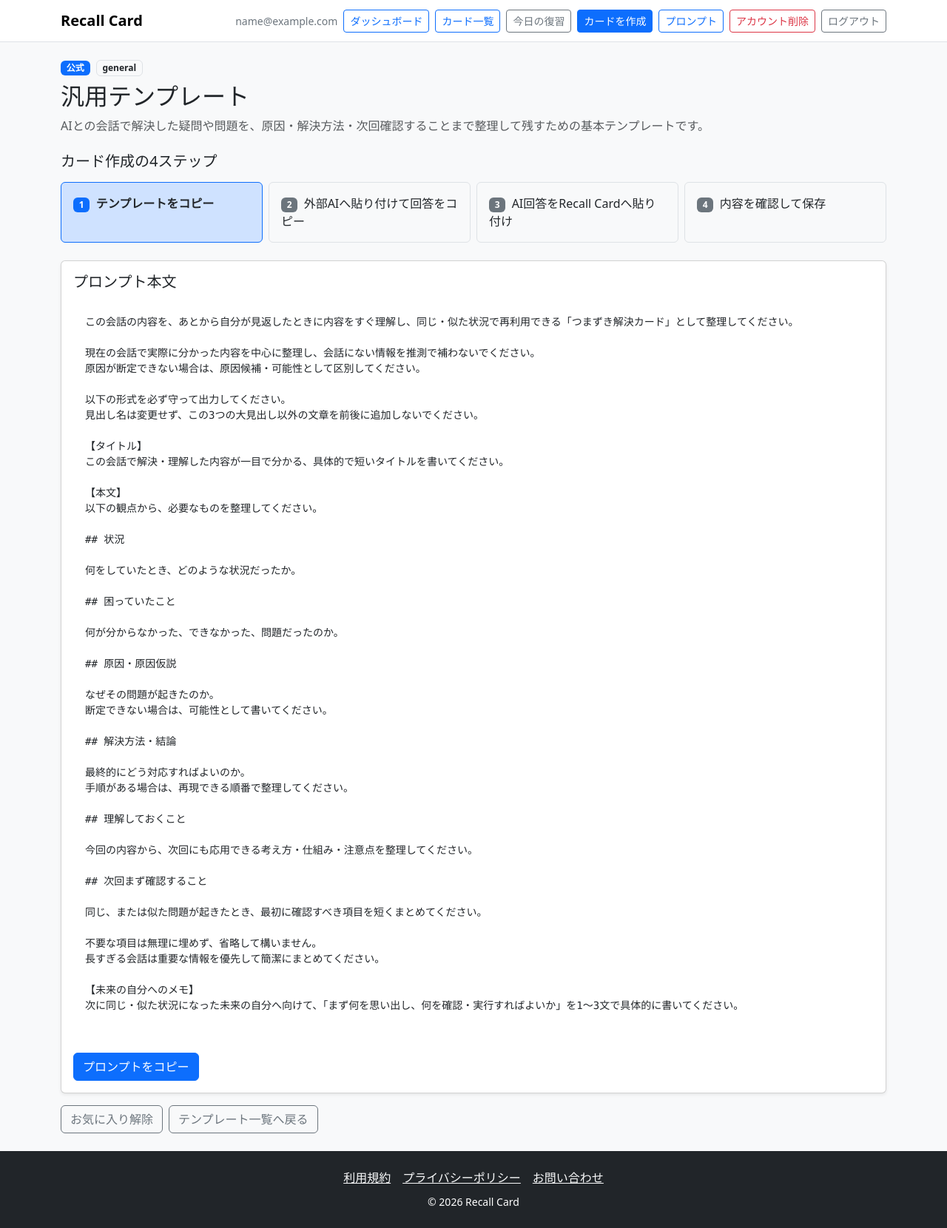
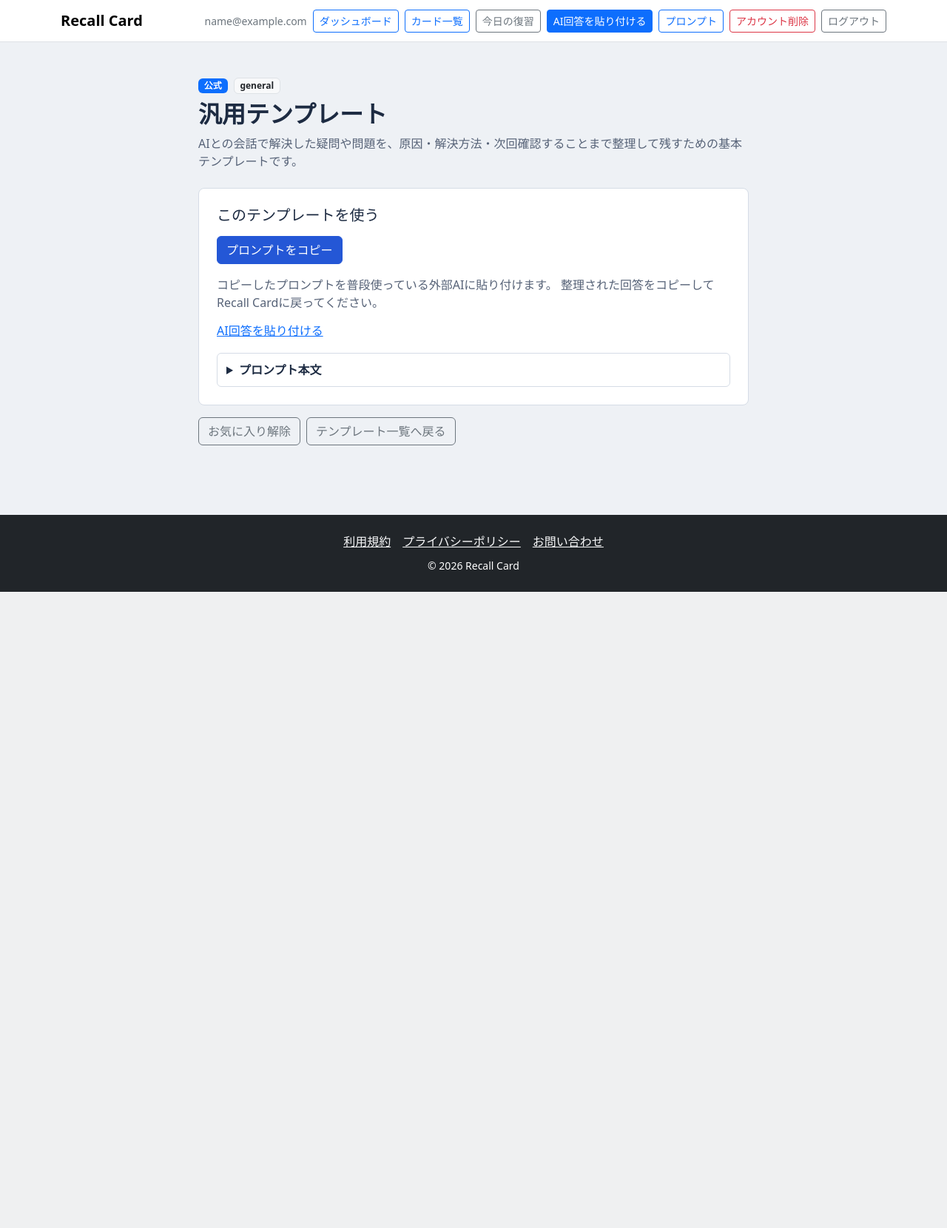
Before and after one commit to tm-snm/MyPortfolioApp, a Rails app: page /prompt_templates/1 in a window 1280 px wide. Shown: the whole page at 74% size. After the commit the page ends 800 px from the top, so only its background shows below. Run offline with Rails 7, Linux system fonts and the light colour scheme; a user stored in the database is signed in; data comes from the database, SQL or seed files in the repository; tables that the repository leaves empty hold one stand-in row (values such as "Sample post"); some libraries are stand-ins or nearby versions.

Commit message:
feat: #130 カード作成フローをリニューアル

```diff
--- a/app/assets/stylesheets/application.css
+++ b/app/assets/stylesheets/application.css
@@ -278,6 +278,72 @@ main[tabindex="-1"]:focus {
   color: #806000 !important;
 }
 
+main:has(.creation-page) {
+  background-color: #eef1f5;
+}
+
+.creation-page {
+  --creation-accent: #2457d6;
+  --creation-border: #d5dce6;
+  max-width: 48rem;
+  color: #1d2b42;
+}
+
+.creation-heading {
+  font-size: clamp(1.5rem, 4vw, 2rem);
+  font-weight: 700;
+}
+
+.creation-muted {
+  color: #566277;
+}
+
+.creation-surface {
+  background-color: #fff;
+  border: 1px solid var(--creation-border);
+  border-radius: 0.5rem;
+}
+
+.creation-page .btn-primary {
+  --bs-btn-bg: var(--creation-accent);
+  --bs-btn-border-color: var(--creation-accent);
+  --bs-btn-hover-bg: #1e49b5;
+  --bs-btn-hover-border-color: #1e49b5;
+  --bs-btn-active-bg: #183b94;
+  --bs-btn-active-border-color: #183b94;
+  --bs-btn-disabled-bg: var(--creation-accent);
+  --bs-btn-disabled-border-color: var(--creation-accent);
+}
+
+.creation-page .form-control:not([aria-invalid="true"]) {
+  border-color: #7f8ba0;
+}
+
+.creation-disclosure {
+  border: 1px solid var(--creation-border);
+  border-radius: 0.375rem;
+  padding-inline: 0.75rem;
+  overflow-wrap: anywhere;
+}
+
+.creation-disclosure > summary {
+  align-content: center;
+  min-height: 2.75rem;
+  font-weight: 600;
+  cursor: pointer;
+}
+
+.creation-disclosure[open] {
+  padding-bottom: 0.75rem;
+}
+
+.creation-page .prompt-template-content {
+  white-space: pre-wrap;
+  overflow-wrap: anywhere;
+  background-color: #f5f6f8;
+  border-radius: 0.375rem;
+}
+
 @media (prefers-reduced-motion: reduce) {
   html {
     scroll-behavior: auto;
--- a/app/javascript/controllers/clipboard_controller.js
+++ b/app/javascript/controllers/clipboard_controller.js
@@ -1,8 +1,12 @@
 import { Controller } from "@hotwired/stimulus";
 
 export default class extends Controller {
-  static targets = ["source", "message", "guidance", "button"];
+  static targets = ["source", "message", "guidance", "button", "manualPanel"];
   static values = { usageUrl: String };
+
+  connect() {
+    this.buttonTarget.hidden = false;
+  }
 
   async copy() {
     if (this.copying) return;
@@ -26,6 +30,7 @@ export default class extends Controller {
       this.messageTarget.classList.remove("text-success", "text-warning");
       this.messageTarget.classList.add("text-danger");
       this.buttonTarget.textContent = "コピーを再試行";
+      if (this.hasManualPanelTarget) this.manualPanelTarget.open = true;
 
       this.showGuidance();
     } finally {
@@ -35,7 +40,7 @@ export default class extends Controller {
   }
 
   showGuidance() {
-    this.guidanceTarget.classList.remove("d-none");
+    if (this.hasGuidanceTarget) this.guidanceTarget.classList.remove("d-none");
   }
 
   async recordUsage() {
@@ -52,7 +57,7 @@ export default class extends Controller {
         credentials: "same-origin",
       });
 
-      if (!response.ok) throw new Error("Failed to record template usage");
+      if (response.status !== 204) throw new Error("Failed to record template usage");
     } catch {
       this.messageTarget.textContent =
         "コピーしましたが、最近使った履歴を更新できませんでした。";
--- a/app/javascript/controllers/form_submission_controller.js
+++ b/app/javascript/controllers/form_submission_controller.js
@@ -1,21 +1,59 @@
 import { Controller } from "@hotwired/stimulus";
 
-// Turbo serializes the form before submit-start. Keep input values and
-// formaction intact, and only lock additional submit buttons.
+// Turbo serializes the form before submit-start. Lock editing until the
+// response arrives so it cannot overwrite changes made after serialization.
 export default class extends Controller {
+  static targets = ["networkError"];
+  static values = { signInPath: String };
+
   start(event) {
     if (event.target !== this.element) return;
 
+    this.networkErrorTarget.hidden = true;
     const submitter = event.detail.formSubmission.submitter;
     this.buttons = Array.from(
-      this.element.querySelectorAll('input[type="submit"], button[type="submit"]')
+      this.element.querySelectorAll('input[type="submit"], button')
     ).filter((button) => button !== submitter && !button.disabled);
     this.buttons.forEach((button) => { button.disabled = true; });
+
+    this.inputs = this.element.querySelectorAll('input[type="text"]:not([readonly]), textarea:not([readonly])');
+    this.inputs.forEach((input) => { input.readOnly = true; });
   }
 
   end() {
     this.buttons?.forEach((button) => { button.disabled = false; });
     this.buttons = [];
+    this.inputs?.forEach((input) => { input.readOnly = false; });
+    this.inputs = [];
+  }
+
+  preserveOnServerError(event) {
+    if (event.target !== this.element || !event.detail.fetchResponse.serverError) return;
+
+    event.preventDefault();
+    this.networkErrorTarget.hidden = false;
+  }
+
+  requestFailed(event) {
+    if (event.target === this.element) this.networkErrorTarget.hidden = false;
+  }
+
+  handleMissingFrame(event) {
+    if (event.target !== this.element.closest("turbo-frame")) return;
+
+    const { response, visit } = event.detail;
+    const url = new URL(response.url);
+    const returnedToSignIn = response.redirected &&
+      url.origin === window.location.origin &&
+      url.pathname === this.signInPathValue;
+
+    if (returnedToSignIn) {
+      event.preventDefault();
+      visit(response);
+    } else if (!response.ok) {
+      event.preventDefault();
+      this.networkErrorTarget.hidden = false;
+    }
   }
 
   disconnect() {
--- a/app/javascript/controllers/tag_input_controller.js
+++ b/app/javascript/controllers/tag_input_controller.js
@@ -39,7 +39,7 @@ export default class extends Controller {
     if (event.target !== this.element.closest("form")) return;
 
     this.addFromInput();
-    this.inputTarget.value = this.selectedNames.join(", ");
+    event.formData.set(this.inputTarget.name, this.selectedNames.join(", "));
   }
 
   addFromInput() {
--- a/app/views/cards/index.html.erb
+++ b/app/views/cards/index.html.erb
@@ -15,7 +15,7 @@
     <h1 class="h2 mb-0">カード一覧</h1>
 
     <div class="d-grid d-sm-block">
-      <%= link_to "AI出力からカードを作成",
+      <%= link_to "AI回答を貼り付ける",
                   new_from_ai_cards_path,
                   class: "btn btn-primary flex-shrink-0" %>
     </div>
--- a/app/views/prompt_templates/show.html.erb
+++ b/app/views/prompt_templates/show.html.erb
@@ -1,4 +1,4 @@
-<div class="container py-4">
+<div class="container creation-page py-4 py-md-5">
   <div class="mb-4">
     <div class="d-flex flex-wrap align-items-center gap-2 mb-2">
       <% if @prompt_template.official? %>
@@ -12,32 +12,27 @@
       </span>
     </div>
 
-    <h1 class="h2 break-anywhere"><%= @prompt_template.title %></h1>
+    <h1 class="creation-heading break-anywhere"><%= @prompt_template.title %></h1>
 
     <% if @prompt_template.description.present? %>
-      <p class="text-muted">
+      <p class="creation-muted mb-0 break-anywhere">
         <%= @prompt_template.description %>
       </p>
     <% end %>
   </div>
 
-  <%= render "shared/card_creation_steps", current_step: 1 %>
-
-  <div
-    class="card shadow-sm mb-3"
+  <section
+    class="creation-surface p-3 p-md-4 mb-3"
+    aria-labelledby="use-template-heading"
     data-controller="clipboard"
     data-clipboard-usage-url-value="<%= record_usage_prompt_template_path(@prompt_template) %>">
-    <div class="card-body">
-      <h2 class="h5 mb-3">プロンプト本文</h2>
+    <h2 id="use-template-heading" class="h5 mb-3">このテンプレートを使う</h2>
 
-      <pre
-        class="prompt-template-content mb-3"
-        data-clipboard-target="source"><%= @prompt_template.body %></pre>
-
-      <div class="d-grid d-sm-flex align-items-sm-center gap-2 gap-sm-3">
+    <div class="d-grid d-sm-flex align-items-sm-center gap-2 gap-sm-3 mb-3">
       <button
         type="button"
         class="btn btn-primary"
+        hidden
         data-clipboard-target="button"
         data-action="clipboard#copy">
         プロンプトをコピー
@@ -51,30 +46,22 @@
       </span>
     </div>
 
-      <div class="alert alert-info mt-3 mb-0 d-none" data-clipboard-target="guidance">
-        <p class="fw-semibold mb-2">次は外部AIで回答を作成します。</p>
+    <p class="creation-muted mb-1">
+      コピーしたプロンプトを普段使っている外部AIに貼り付けます。
+      整理された回答をコピーしてRecall Cardに戻ってください。
+    </p>
+    <%= link_to "AI回答を貼り付ける", new_from_ai_cards_path, class: "mobile-link mb-2" %>
 
-        <ol class="ps-3 ps-sm-4 mb-3">
-          <li>コピーしたプロンプトを普段使っている外部AIへ貼り付ける</li>
-          <li>AIが整理した回答をコピーする</li>
-          <li>Recall Cardへ戻り、回答を貼り付ける</li>
-        </ol>
-
-        <div class="d-grid d-sm-block">
-          <%= link_to "AI回答を貼り付ける",
-                      new_from_ai_cards_path,
-                      class: "btn btn-primary" %>
-        </div>
-      </div>
+    <details class="creation-disclosure" data-clipboard-target="manualPanel">
+      <summary>プロンプト本文</summary>
+      <pre class="prompt-template-content mb-0"
+           data-clipboard-target="source"><%= @prompt_template.body %></pre>
+    </details>
 
     <noscript>
-        <div class="alert alert-info mt-3 mb-0">
-          プロンプトを手動でコピーして外部AIへ貼り付け、回答をコピーしたら
-          <%= link_to "貼り付け画面へ進む", new_from_ai_cards_path %>へ進んでください。
-        </div>
+      <p class="form-text mb-0">プロンプト本文を開き、選択して手動でコピーしてください。</p>
     </noscript>
-    </div>
-  </div>
+  </section>
 
   <div class="d-grid d-sm-flex flex-sm-wrap gap-2">
     <%= render "favorite_button",
--- a/app/views/shared/_card_creation_steps.html.erb
+++ /dev/null
@@ -1,27 +0,0 @@
-<% steps = [
-     "テンプレートをコピー",
-     "外部AIへ貼り付けて回答をコピー",
-     "AI回答をRecall Cardへ貼り付け",
-     "内容を確認して保存"
-   ] %>
-
-<section class="mb-4" aria-labelledby="card-creation-steps-heading">
-  <h2 id="card-creation-steps-heading" class="h5 mb-3">カード作成の4ステップ</h2>
-
-  <ol class="row row-cols-1 row-cols-md-2 row-cols-xl-4 g-2 list-unstyled mb-0">
-    <% steps.each_with_index do |step, index| %>
-      <% step_number = index + 1 %>
-      <% active = step_number == current_step %>
-
-      <li class="col">
-        <div class="border rounded h-100 p-2 p-sm-3<%= ' border-primary bg-primary-subtle' if active %>"
-             <% if active %>aria-current="step"<% end %>>
-          <span class="badge <%= active ? 'text-bg-primary' : 'text-bg-secondary' %> me-1">
-            <%= step_number %>
-          </span>
-          <span class="break-anywhere<%= ' fw-semibold' if active %>"><%= step %></span>
-        </div>
-      </li>
-    <% end %>
-  </ol>
-</section>
--- a/app/views/shared/_header.html.erb
+++ b/app/views/shared/_header.html.erb
@@ -51,7 +51,7 @@
                         class: "btn btn-outline-secondary btn-sm" %>
 
             <%# カード作成 %>
-            <%= link_to "カードを作成",
+            <%= link_to "AI回答を貼り付ける",
                         new_from_ai_cards_path,
                         class: "btn btn-primary btn-sm" %>
 
```
Also changed, not shown: app/controllers/cards_controller.rb (+33 -4 lines), app/views/cards/_ai_creation_form.html.erb (+69 -72 lines), app/views/cards/_ai_raw_content_fields.html.erb (added, +21 -0 lines), app/views/cards/_tag_input.html.erb (+15 -5 lines), app/views/cards/new_from_ai.html.erb (+8 -10 lines), spec/requests/cards_spec.rb (+87 -1 lines), spec/requests/security_boundaries_spec.rb (+33 -0 lines), spec/system/major_user_flow_spec.rb (+9 -4 lines). Lines whose indentation alone changed are shown as unchanged.
